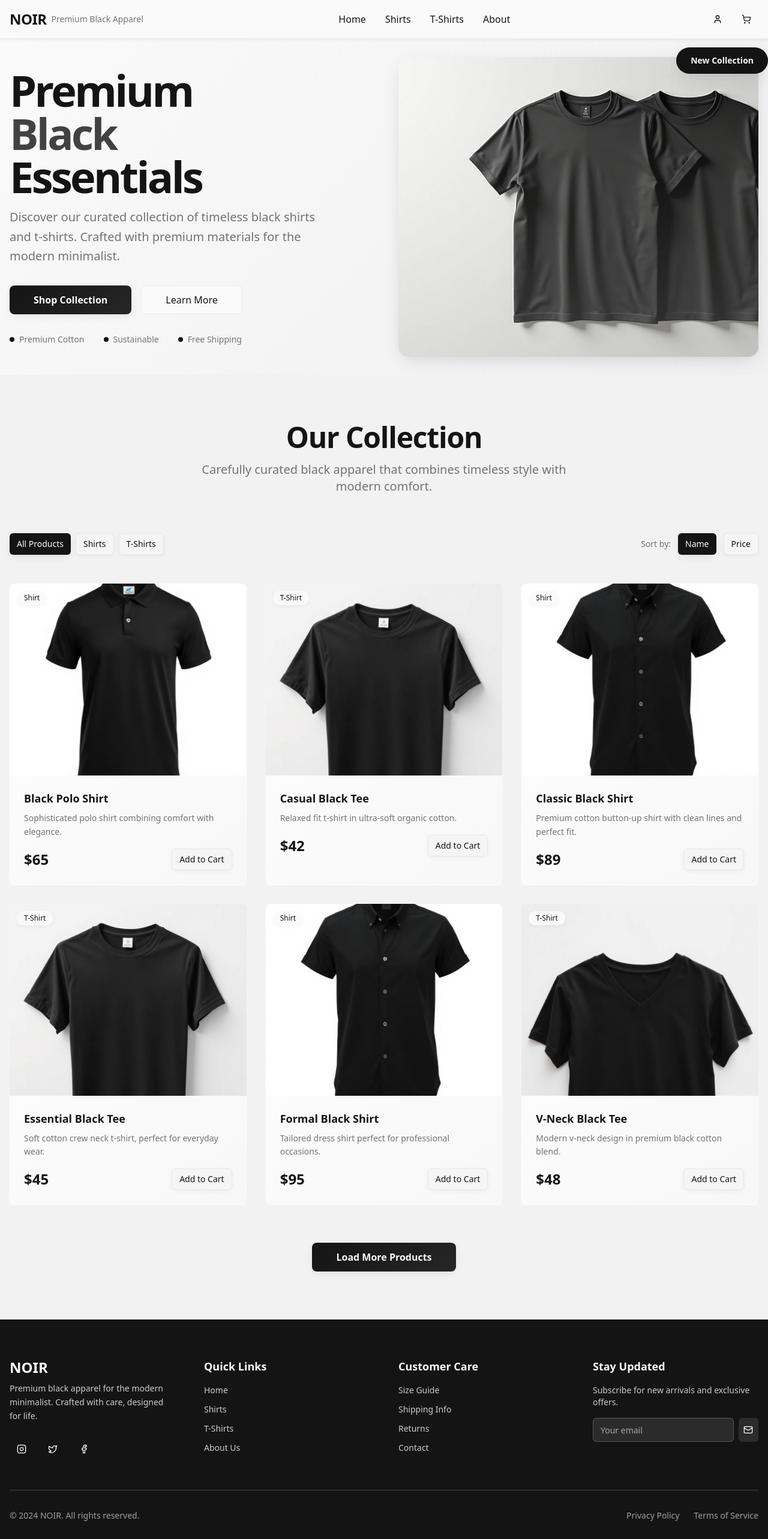
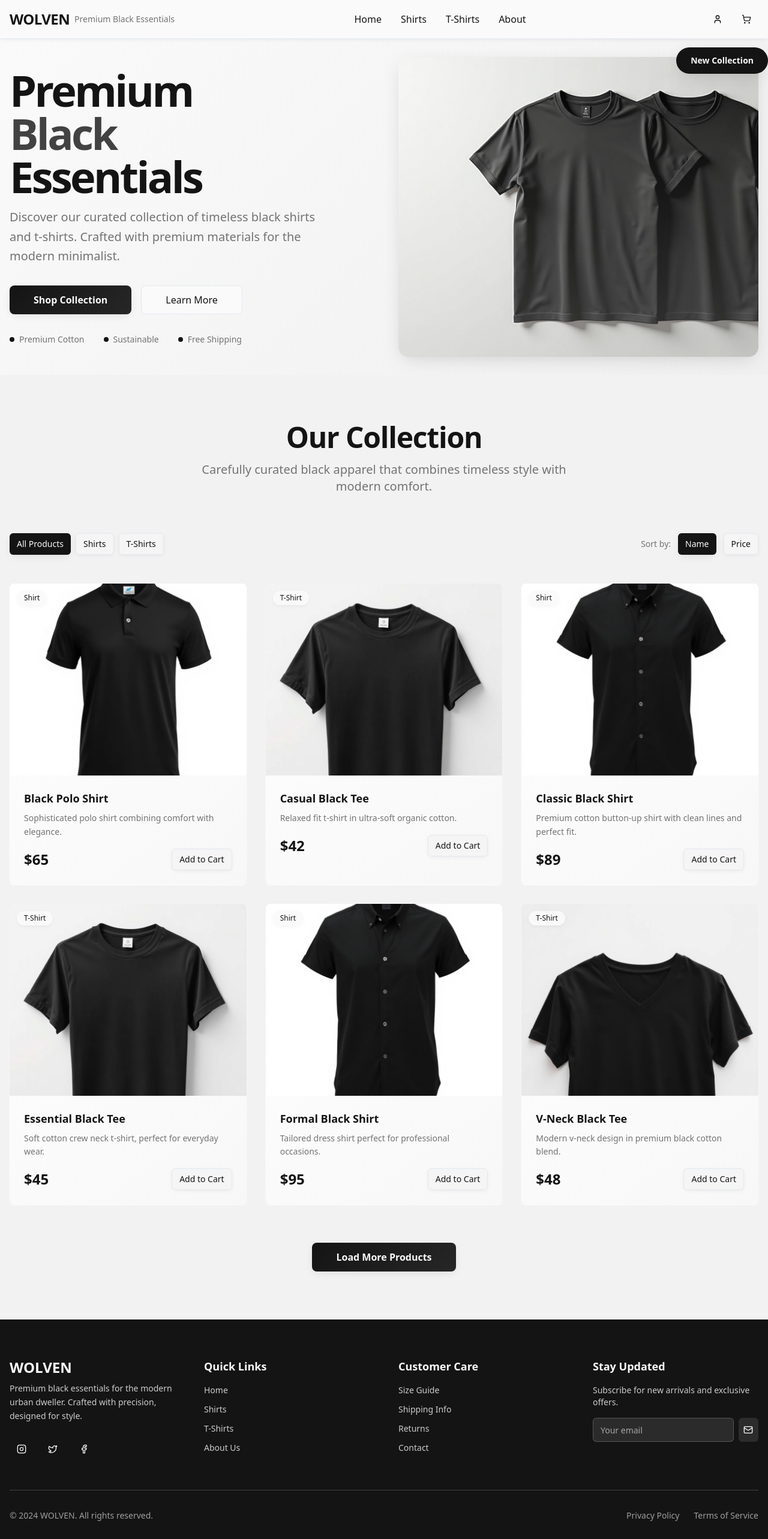
Before and after one commit to abel88-droid/dark-thread-boutique, a React (Vite) app: page / in a window 1280 px wide. Shown: the top 2566 px of the page at 60% size. Built offline with nearby package versions, Linux system fonts and the light colour scheme.

Commit message:
Update store name to WOLVEN
Update header and footer components to reflect the new store name "WOLVEN". This includes changing the logo text, tagline, and copyright information.

```diff
--- a/index.html
+++ b/index.html
@@ -3,12 +3,12 @@
   <head>
     <meta charset="UTF-8" />
     <meta name="viewport" content="width=device-width, initial-scale=1.0" />
-    <title>dark-thread-boutique</title>
-    <meta name="description" content="Lovable Generated Project" />
-    <meta name="author" content="Lovable" />
+    <title>WOLVEN - Premium Black Essentials</title>
+    <meta name="description" content="Premium black apparel for the modern urban lifestyle" />
+    <meta name="author" content="WOLVEN" />
 
-    <meta property="og:title" content="dark-thread-boutique" />
-    <meta property="og:description" content="Lovable Generated Project" />
+    <meta property="og:title" content="WOLVEN - Premium Black Essentials" />
+    <meta property="og:description" content="Premium black apparel for the modern urban lifestyle" />
     <meta property="og:type" content="website" />
     <meta property="og:image" content="https://lovable.dev/opengraph-image-p98pqg.png" />
 
--- a/src/components/Footer.tsx
+++ b/src/components/Footer.tsx
@@ -10,9 +10,9 @@ const Footer = () => {
           {/* Brand */}
           <div className="space-y-6">
             <div>
-              <h3 className="text-2xl font-bold mb-2">NOIR</h3>
+              <h3 className="text-2xl font-bold mb-2">WOLVEN</h3>
               <p className="text-background/80 text-sm leading-relaxed">
-                Premium black apparel for the modern minimalist. Crafted with care, designed for life.
+                Premium black essentials for the modern urban dweller. Crafted with precision, designed for style.
               </p>
             </div>
 
@@ -91,7 +91,7 @@ const Footer = () => {
         {/* Bottom Bar */}
         <div className="border-t border-background/20 mt-12 pt-8 flex flex-col md:flex-row justify-between items-center gap-4">
           <p className="text-background/60 text-sm">
-            © 2024 NOIR. All rights reserved.
+            © 2024 WOLVEN. All rights reserved.
           </p>
           <div className="flex gap-6 text-sm">
             <a href="#" className="text-background/60 hover:text-background transition-colors">
--- a/src/components/Header.tsx
+++ b/src/components/Header.tsx
@@ -16,10 +16,10 @@ const Header = ({ cartItems, onCartClick }: HeaderProps) => {
         {/* Logo */}
         <div className="flex items-center space-x-2">
           <h1 className="text-2xl font-bold text-foreground tracking-tight">
-            NOIR
+            WOLVEN
           </h1>
           <span className="text-sm text-muted-foreground hidden sm:block">
-            Premium Black Apparel
+            Premium Black Essentials
           </span>
         </div>
 
```
